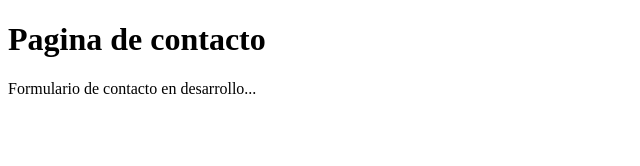
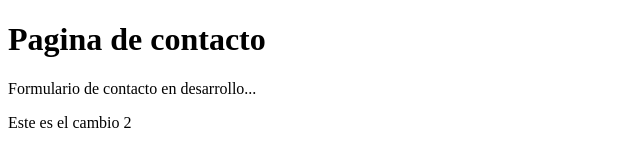
Before and after one commit to Guillermo1004/PruebaBasicWeb, a plain HTML site: page contact.html in a window 1280 px wide. Shown: the whole page, without its empty margins (0-640 px from the left). Drawn offline with Linux system fonts and the light colour scheme.

Commit message:
Parrafo 2

```diff
--- a/contact.html
+++ b/contact.html
@@ -7,5 +7,6 @@
 <body>
     <h1>Pagina de contacto</h1>
     <p>Formulario de contacto en desarrollo...</p>
+    <p>Este es el cambio 2</p>
 </body>
 </html>
```
